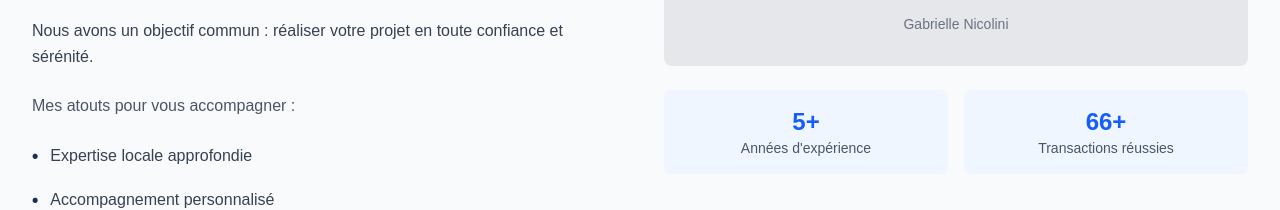
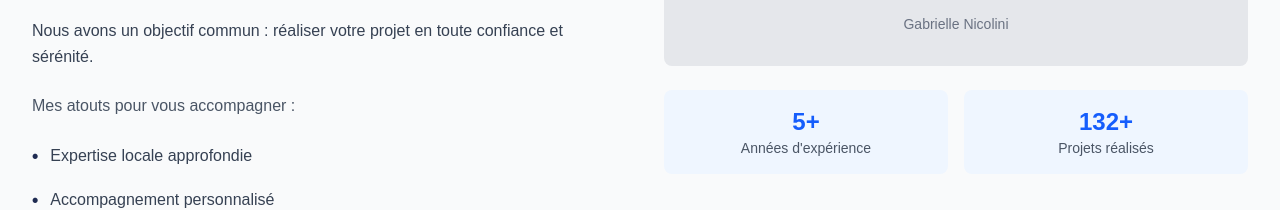
Before and after one commit to jtassin/gab_immo, a Next.js app: page / in a window 1280 px wide. Shown: the part 1096-1306 px from the top of the page. Built offline with nearby package versions, Linux system fonts and the light colour scheme.

Commit message:
update chiffres

```diff
--- a/src/app/page.tsx
+++ b/src/app/page.tsx
@@ -28,8 +28,8 @@ export default function Home() {
   const monthsOfActivity = (currentYear - startYear) * 12 + (currentMonth - startMonth);
   const yearsOfExperience = Math.ceil(currentYear - startYear) + 1;
 
-  // Calcul des transactions (1.2 par mois d'activité)
-  const estimatedTransactions = Math.round(monthsOfActivity * 1.2);
+  // Calcul des projets réalisés (1.2 par mois d'activité, multiplié par 2)
+  const estimatedProjects = Math.round(monthsOfActivity * 1.2 * 2); // 1.2 projets par mois, multiplié par 2
 
   return (
     <div className="min-h-screen bg-white">
@@ -159,8 +159,8 @@ export default function Home() {
                   <div className="text-sm text-gray-600">Années d&apos;expérience</div>
                 </div>
                 <div className="text-center p-4 bg-blue-50 rounded-lg">
-                  <div className="text-2xl font-bold text-blue-600">{estimatedTransactions}+</div>
-                  <div className="text-sm text-gray-600">Transactions réussies</div>
+                                  <div className="text-2xl font-bold text-blue-600">{estimatedProjects}+</div>
+                <div className="text-sm text-gray-600">Projets réalisés</div>
                 </div>
               </div>
             </div>
```
